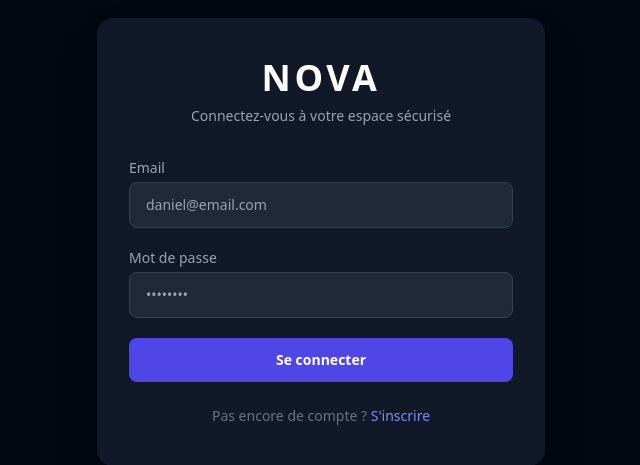
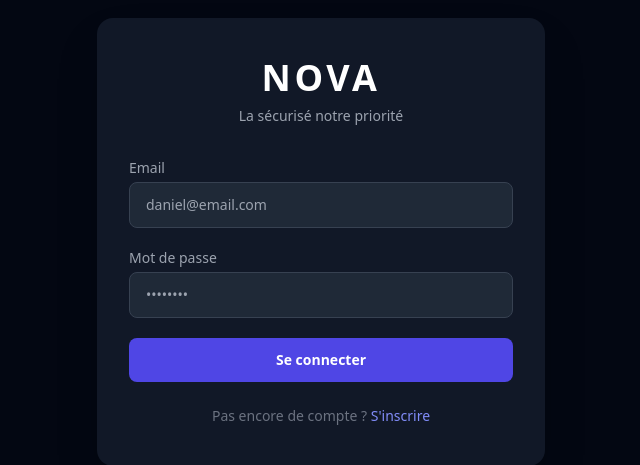
Before and after one commit to NDT084/NOVA, a Flask app: page /login in a window 1280 px wide. Shown: the part 158-623 px from the top of the page, without its empty margins (319-959 px from the left). Run offline with Flask 3, Linux system fonts and the light colour scheme; parts of the project's set-up code (start-up, migrations or seed data) failed here and were passed over; some libraries are stand-ins or nearby versions.

Commit message:
add new login.html and register.html

```diff
--- a/app/templates/auth/login.html
+++ b/app/templates/auth/login.html
@@ -13,7 +13,7 @@
         <!-- Logo -->
         <div class="text-center mb-8">
             <h1 class="text-4xl font-bold text-white tracking-widest">NOVA</h1>
-            <p class="text-gray-400 mt-2 text-sm">Connectez-vous à votre espace sécurisé</p>
+            <p class="text-gray-400 mt-2 text-sm">La sécurisé notre priorité</p>
         </div>
 
         <!-- Flash messages -->
--- a/app/templates/auth/register.html
+++ b/app/templates/auth/register.html
@@ -13,7 +13,7 @@
         <!-- Logo -->
         <div class="text-center mb-8">
             <h1 class="text-4xl font-bold text-white tracking-widest">NOVA</h1>
-            <p class="text-gray-400 mt-2 text-sm">Créez votre compte sécurisé</p>
+            <p class="text-gray-400 mt-2 text-sm">La sécurisé notre priorité</p>
         </div>
 
         <!-- Flash messages -->
```
